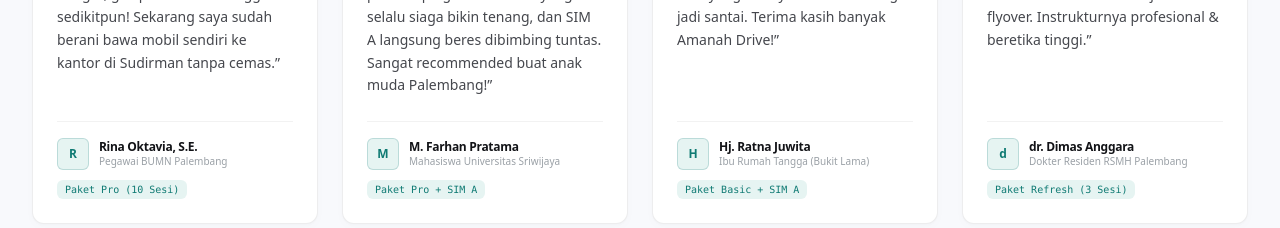
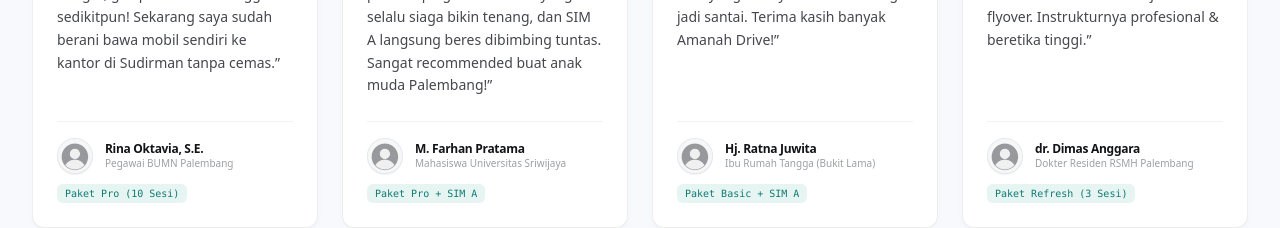
Before and after one commit to amanahdrive/homepage, a Next.js app: page / in a window 1280 px wide. Shown: the part 10740-10968 px from the top of the page. Built offline with nearby package versions, Linux system fonts and the light colour scheme; no server answers; the database is empty.

Commit message:
feat(testimonials): replace initial badges with standard circular default user avatar

```diff
--- a/components/TestimonialsSection.tsx
+++ b/components/TestimonialsSection.tsx
@@ -1,4 +1,5 @@
 import React from "react";
+import Image from "next/image";
 import { TESTIMONIALS } from "@/lib/constants";
 import { Star, Heart, CheckCircle2 } from "lucide-react";
 
@@ -47,9 +48,15 @@ export default function TestimonialsSection() {
               </div>
 
               <div className="pt-2.5 sm:pt-4 border-t border-[rgba(33,34,38,0.06)]">
-                <div className="flex items-center gap-2 sm:gap-2.5">
-                  <div className="w-7 h-7 sm:w-8 sm:h-8 rounded-md bg-[#E6F4F2] border border-[#0F7A73]/20 flex items-center justify-center font-bold text-[#0F7A73] text-xs">
-                    {t.name.charAt(0)}
+                <div className="flex items-center gap-2.5 sm:gap-3">
+                  <div className="relative w-8 h-8 sm:w-9 sm:h-9 rounded-full overflow-hidden border border-slate-200/90 bg-[#f1f3f5] shrink-0 shadow-2xs">
+                    <Image
+                      src={t.avatar || "/assets/default-avatar.webp"}
+                      alt={t.name}
+                      width={36}
+                      height={36}
+                      className="w-full h-full object-cover"
+                    />
                   </div>
                   <div>
                     <h3 className="text-xs font-bold text-[#121317] leading-tight">{t.name}</h3>
--- a/lib/constants.ts
+++ b/lib/constants.ts
@@ -288,7 +288,16 @@ export const CURRICULUM = [
   },
 ];
 
-export const TESTIMONIALS = [
+export interface TestimonialItem {
+  name: string;
+  status: string;
+  pkg: string;
+  rating: number;
+  text: string;
+  avatar?: string;
+}
+
+export const TESTIMONIALS: TestimonialItem[] = [
   {
     name: "Rina Oktavia, S.E.",
     status: "Pegawai BUMN Palembang",
```
Also changed, not shown: public/assets/default-avatar.png (added), public/assets/default-avatar.webp (added).
